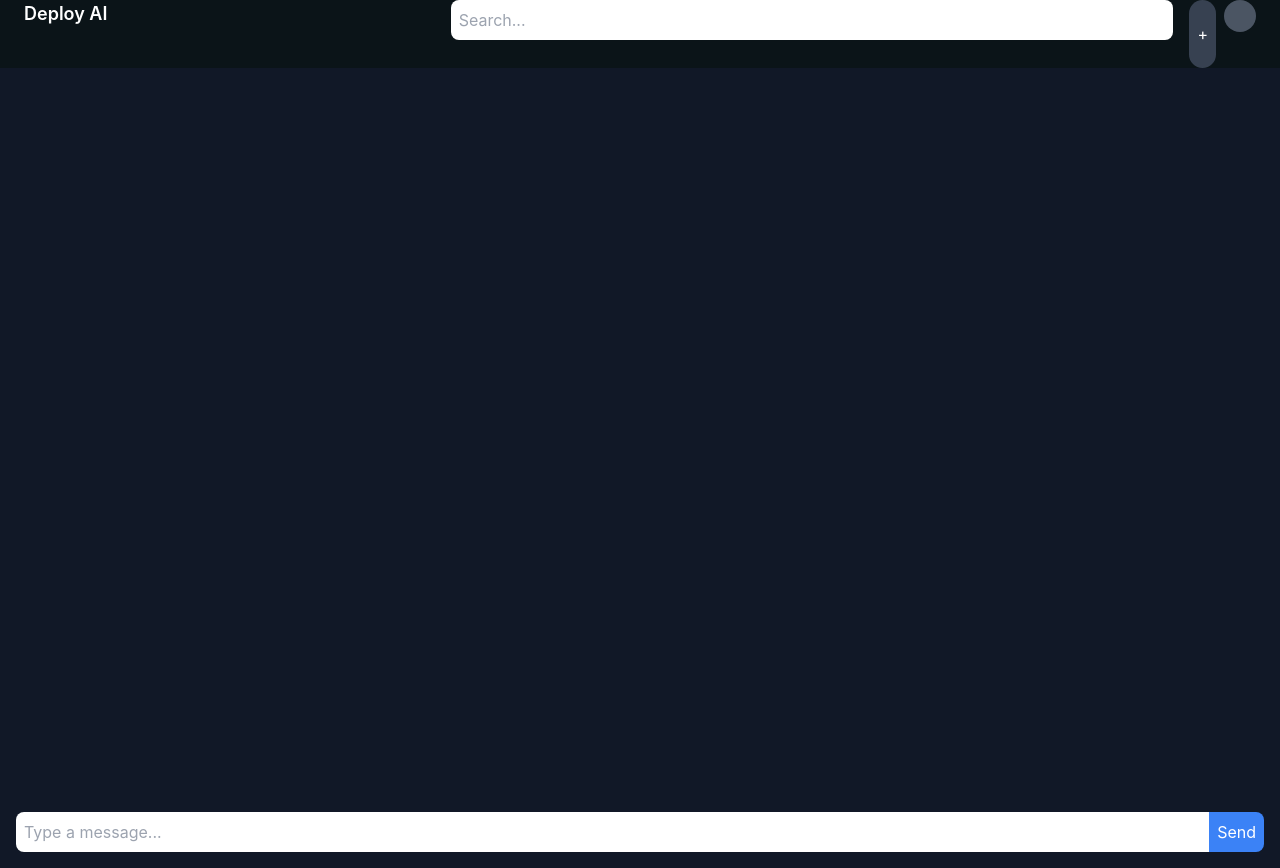
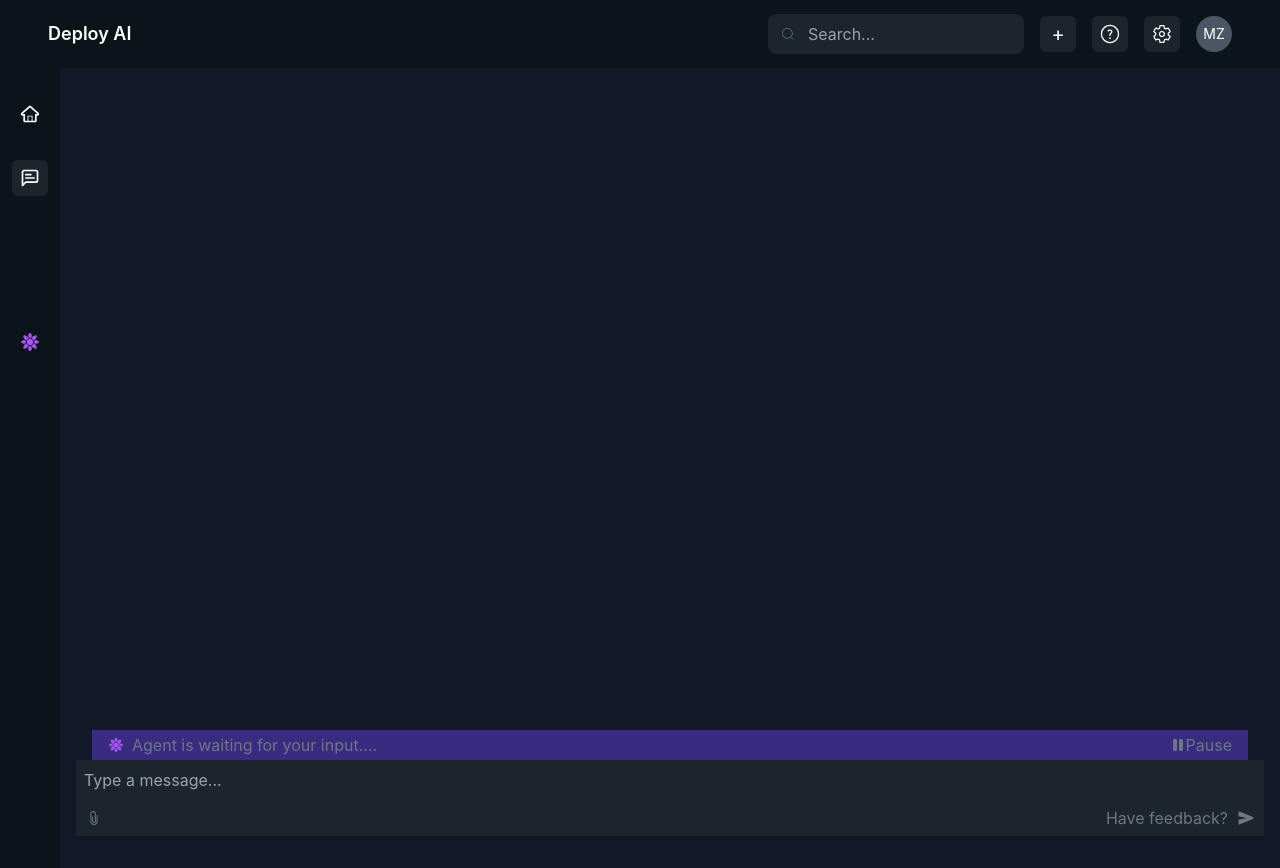
Before and after one commit to Merna-Zakaria/ai_chatbot, a React (Create React App) app: page / in a window 1280 px wide. Built offline with nearby package versions, Linux system fonts and the light colour scheme.

Commit message:
enhance ui

```diff
--- a/src/App.js
+++ b/src/App.js
@@ -3,6 +3,11 @@
 import Message from './components/Message';
 import TypingIndicator from './components/TypingIndicator';
 import Header from './components/Header';
+import SideMenu from './components/SideMenu';
+import { IoSend } from "react-icons/io5";
+import { IoIosAttach } from "react-icons/io";
+import { GiFlowerEmblem } from "react-icons/gi";
+import { FaPause } from "react-icons/fa6";
 
 function App() {
   const [messages, setMessages] = useState([]);
@@ -40,29 +45,45 @@
   return (
     <>
       <Header />
-    <div className="flex flex-col h-screen bg-gray-900 text-white p-4">
+      <div className='flex'>
+        <SideMenu />
+        <div className="flex flex-col h-screen bg-gray-900 text-white p-4 w-full">
           <div ref={chatRef} className="flex-1 overflow-y-auto mb-4 space-y-2">
             {messages.map((msg, index) => (
               <Message key={index} {...msg} />
             ))}
             {isTyping && <TypingIndicator />}
           </div>
-      <div className="flex">
+            <div className='flex justify-between items-center mx-4 px-4 h-[30px] bg-purple'>
+            <div className='flex items-center'>
+                <GiFlowerEmblem className="text-purple-500"/>
+              <span className='px-2 lightGray'>Agent is waiting for your input....</span>
+            </div>
+            <p className='flex items-center lightGray'> <FaPause className='lightGray'/> Pause</p>
+            </div>
+          <div className="bg-lightBlack mb-4">
             <input
               type="text"
               value={input}
               onChange={(e) => setInput(e.target.value)}
               onKeyPress={handleSend}
-          className="flex-1 p-2 rounded-l-lg text-black"
+              className="flex-1 p-2 text-white w-full bg-lightBlack"
               placeholder="Type a message..."
             />
-        <button
-          onClick={handleSend}
-          className="bg-blue-500 text-white p-2 rounded-r-lg"
-        >
-          Send
-        </button>
+            <div className='flex justify-between'>
+              <div className='nav-btn' >
+                <IoIosAttach className='lightGray'/>
               </div>
+              <div className='flex items-center'>
+              <p className='lightGray'>Have feedback?</p>
+              <div className='nav-btn' onClick={handleSend}>
+                <IoSend className='lightGray'/>
+              </div>
+              </div>
+            </div>
+          </div>
+        </div>
+
       </div>
     </>
   );
--- a/src/components/Header.js
+++ b/src/components/Header.js
@@ -1,22 +1,89 @@
-import React from 'react';
+import React, { useState } from 'react';
+import { GoQuestion } from "react-icons/go";
+import { IoSettingsOutline } from "react-icons/io5";
+import { CiSearch } from "react-icons/ci";
 
 const Header = () => {
+  const [isDropdownOpen, setIsDropdownOpen] = useState(false);
+
+  const toggleDropdown = () => setIsDropdownOpen(prev => !prev);
+
   return (
-    <div className="w-full h-[68px] bg-darkBlack grid grid-cols-12 px-6 bg-lightBlack">
-      <p className="text-white text-lg font-semibold col-span-4">Deploy AI</p>
-      <div className='flex col-span-8'>
-      <div className="flex-1 mx-4">
+    <div className="w-full h-[68px] bg-darkBlack flex items-center justify-between px-4 sm:px-12 relative">
+      <p className="text-white text-lg font-semibold">Deploy AI</p>
+
+      <div className="flex items-center gap-2 sm:gap-4">
+        {/* Search input on md+ screens */}
+        <div className="relative hidden md:flex w-64">
           <input
             type="text"
             placeholder="Search..."
-          className="w-full p-2 rounded-lg text-black"
+            className="w-full p-2 pl-10 rounded-lg bg-lightBlack text-white placeholder-gray-400"
           />
+          <CiSearch className="text-gray-500 absolute left-3 top-1/2 transform -translate-y-1/2" />
         </div>
-      <div className="flex space-x-2">
-        <button className="p-2 rounded-full bg-gray-700 text-white hover:bg-gray-600">
-          +
+
+        {/* Search icon for mobile */}
+        <button className="block md:hidden text-white text-xl">
+          <CiSearch />
         </button>
-        <div className="w-8 h-8 bg-gray-600 rounded-full"></div>
+
+        {/* Icons (only shown inline on large screens and up) */}
+        <div className="hidden lg:flex items-center gap-4">
+          {/* + Icon with Tooltip */}
+          <div className="relative group">
+            <button className="nav-btn text-white text-xl">+</button>
+            <span className="absolute top-full mt-1 left-1/2 -translate-x-1/2 whitespace-nowrap bg-gray-700 text-white text-xs px-2 py-1 rounded opacity-0 group-hover:opacity-100 transition">
+              Add
+            </span>
+          </div>
+
+          {/* Help Icon with Tooltip */}
+          <div className="relative group">
+            <button className="nav-btn text-white text-xl">
+              <GoQuestion />
+            </button>
+            <span className="absolute top-full mt-1 left-1/2 -translate-x-1/2 whitespace-nowrap bg-gray-700 text-white text-xs px-2 py-1 rounded opacity-0 group-hover:opacity-100 transition">
+              Help
+            </span>
+          </div>
+
+          {/* Settings Icon with Tooltip */}
+          <div className="relative group">
+            <button className="nav-btn text-white text-xl">
+              <IoSettingsOutline />
+            </button>
+            <span className="absolute top-full mt-1 left-1/2 -translate-x-1/2 whitespace-nowrap bg-gray-700 text-white text-xs px-2 py-1 rounded opacity-0 group-hover:opacity-100 transition">
+              Settings
+            </span>
+          </div>
+
+          {/* Profile Icon (no tooltip needed here, but you can add one if desired) */}
+          <button className="w-9 h-9 bg-gray-600 rounded-full flex items-center justify-center text-white text-sm focus:outline-none">
+            MZ
+          </button>
+        </div>
+
+        {/* Profile icon with dropdown (only visible on mobile/tablet) */}
+        <div className="relative block lg:hidden">
+          <button
+            onClick={toggleDropdown}
+            className="w-9 h-9 bg-gray-600 rounded-full flex items-center justify-center text-white text-sm focus:outline-none"
+          >
+            MZ
+          </button>
+
+          {isDropdownOpen && (
+            <div className="absolute right-0 mt-2 w-40 bg-lightBlack text-white rounded-lg shadow-lg py-2 z-10">
+              <button className="w-full text-left px-4 py-2 hover:bg-gray-700">+ Add</button>
+              <button className="w-full text-left px-4 py-2 hover:bg-gray-700 flex items-center gap-2">
+                <GoQuestion /> Help
+              </button>
+              <button className="w-full text-left px-4 py-2 hover:bg-gray-700 flex items-center gap-2">
+                <IoSettingsOutline /> Settings
+              </button>
+            </div>
+          )}
         </div>
       </div>
     </div>
--- /dev/null
+++ b/src/components/SideMenu.js
@@ -0,0 +1,35 @@
+import { TiHomeOutline } from "react-icons/ti";
+import { LuMessageSquareText } from "react-icons/lu";
+import { GiFlowerEmblem } from "react-icons/gi";
+
+const SideMenu = () => {
+    return (
+        <div className="w-[60px] h-svh bg-darkBlack px-3">
+            <div className="relative group my-7">
+                <button className="nav-btn text-white back text-xl bg-darkBlack">
+                    <TiHomeOutline />
+                </button>
+                <span className="absolute top-full mt-1 left-1/2 -translate-x-1/2 whitespace-nowrap bg-gray-700 text-white text-xs px-2 py-1 rounded opacity-0 group-hover:opacity-100 transition">
+                    Home
+                </span>
+            </div>
+            <div className="relative group pb-32">
+                <button className="nav-btn text-white text-xl">
+                    <LuMessageSquareText />
+                </button>
+                <span className="absolute top-full mt-1 left-1/2 -translate-x-1/2 whitespace-nowrap bg-gray-700 text-white text-xs px-2 py-1 rounded opacity-0 group-hover:opacity-100 transition">
+                    Ask
+                </span>
+            </div>
+            <div className="relative group">
+                <button className="nav-btn text-white text-xl bg-darkBlack">
+                    <GiFlowerEmblem className="text-purple-500" />
+                </button>
+                <span className="absolute top-full mt-1 left-1/2 -translate-x-1/2 whitespace-nowrap bg-gray-700 text-white text-xs px-2 py-1 rounded opacity-0 group-hover:opacity-100 transition">
+                    AI Agent
+                </span>
+            </div>
+        </div>
+    )
+}
+export default SideMenu
--- a/src/index.css
+++ b/src/index.css
@@ -19,5 +19,17 @@
   background-color: #1B252B;
 }
 .bg-darkBlack{
-  background-color: #0B1418;
+  background-color: #0B1418 !important;
 }
+.bg-purple {
+  background-color: #392B7F;
+}
+.lightGray{
+  color: #6F7685;
+}
+input {
+  outline: none !important;
+}
+.nav-btn{
+  @apply h-9 w-9 rounded-md bg-lightBlack text-white hover:bg-gray-600 flex items-center justify-center
+}
```
Lines whose indentation alone changed are shown as unchanged.
